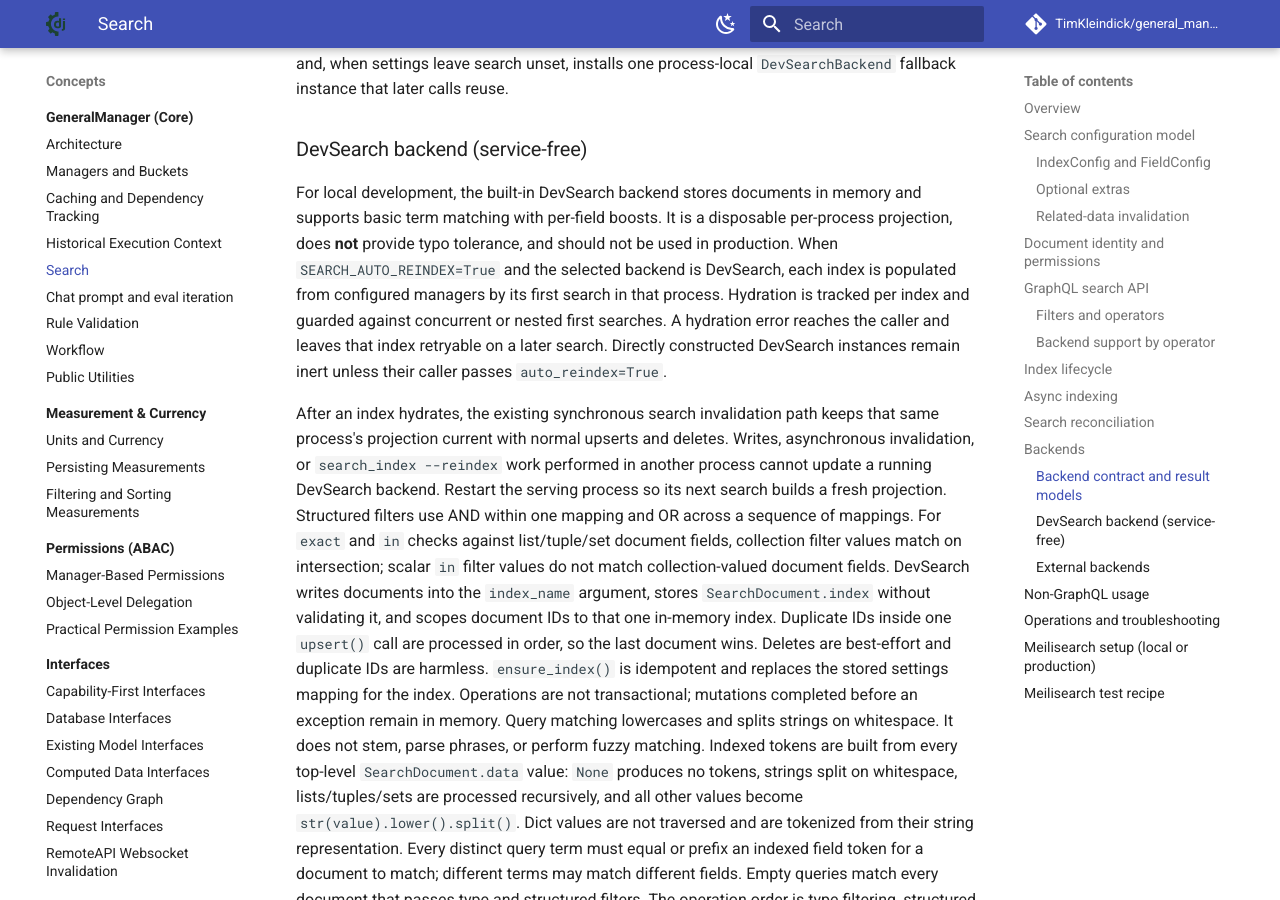
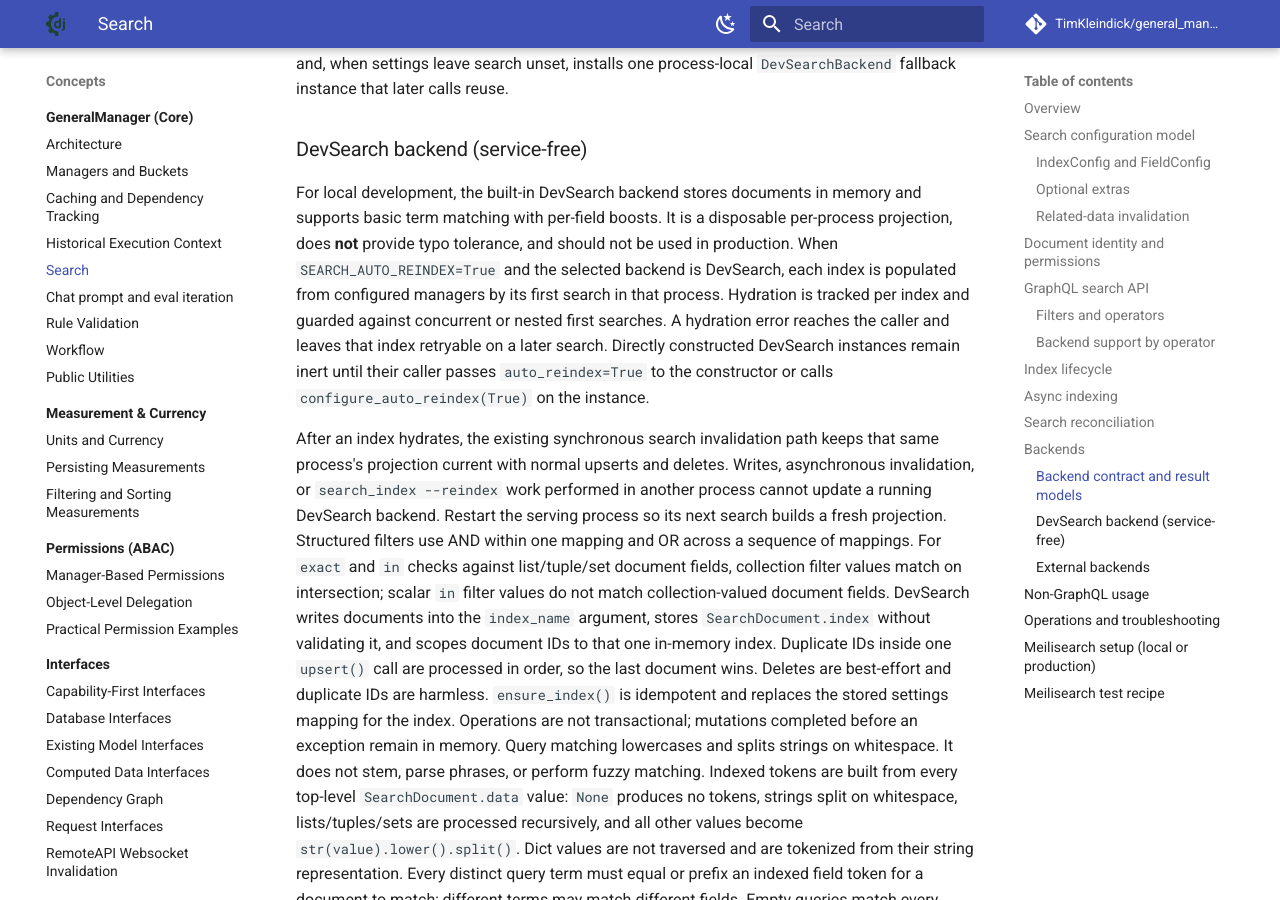
Before and after one commit to TimKleindick/general_manager, an MkDocs documentation site: the page built from docs/concepts/search.md, in a window 1280 px wide and 900 px high, scrolled down 10941 px. Built offline with MkDocs 1.6.1 and Material for MkDocs 9.7.7, drawn with Linux system fonts in a browser that asks for light colours; comment, search, counter and statistics services are not loaded.

```diff
--- a/docs/concepts/search.md
+++ b/docs/concepts/search.md
@@ -520,8 +520,9 @@
 by its first search in that process.
 Hydration is tracked per index and guarded against concurrent or nested first
 searches. A hydration error reaches the caller and leaves that index retryable
-on a later search. Directly constructed DevSearch instances remain inert unless
-their caller passes `auto_reindex=True`.
+on a later search. Directly constructed DevSearch instances remain inert until
+their caller passes `auto_reindex=True` to the constructor or calls
+`configure_auto_reindex(True)` on the instance.
 
 After an index hydrates, the existing synchronous search invalidation path
 keeps that same process's projection current with normal upserts and deletes.
```
Also changed, not shown: docs/howto/search.md (+3 -2 lines), docs/superpowers/plans/2026-08-22-dev-search-lifecycle.md (+0 -1 lines), 1 other file.
